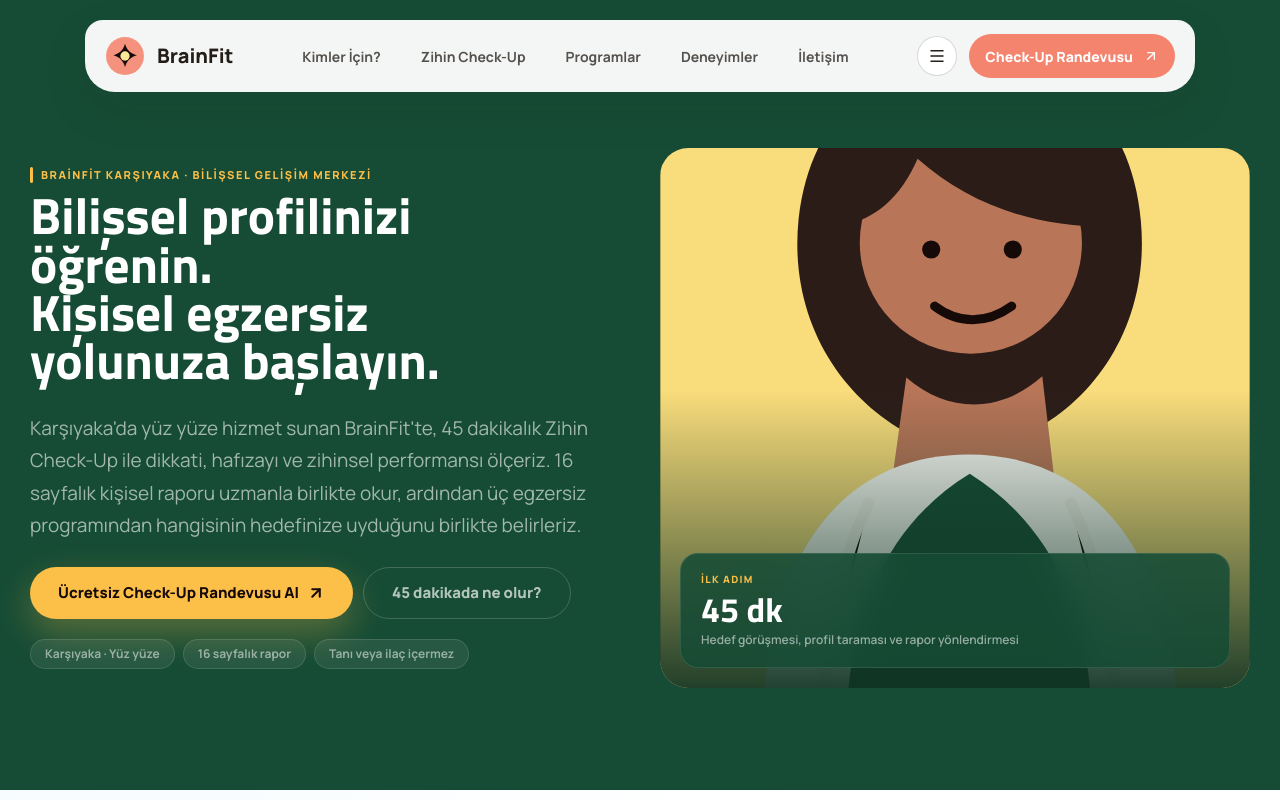
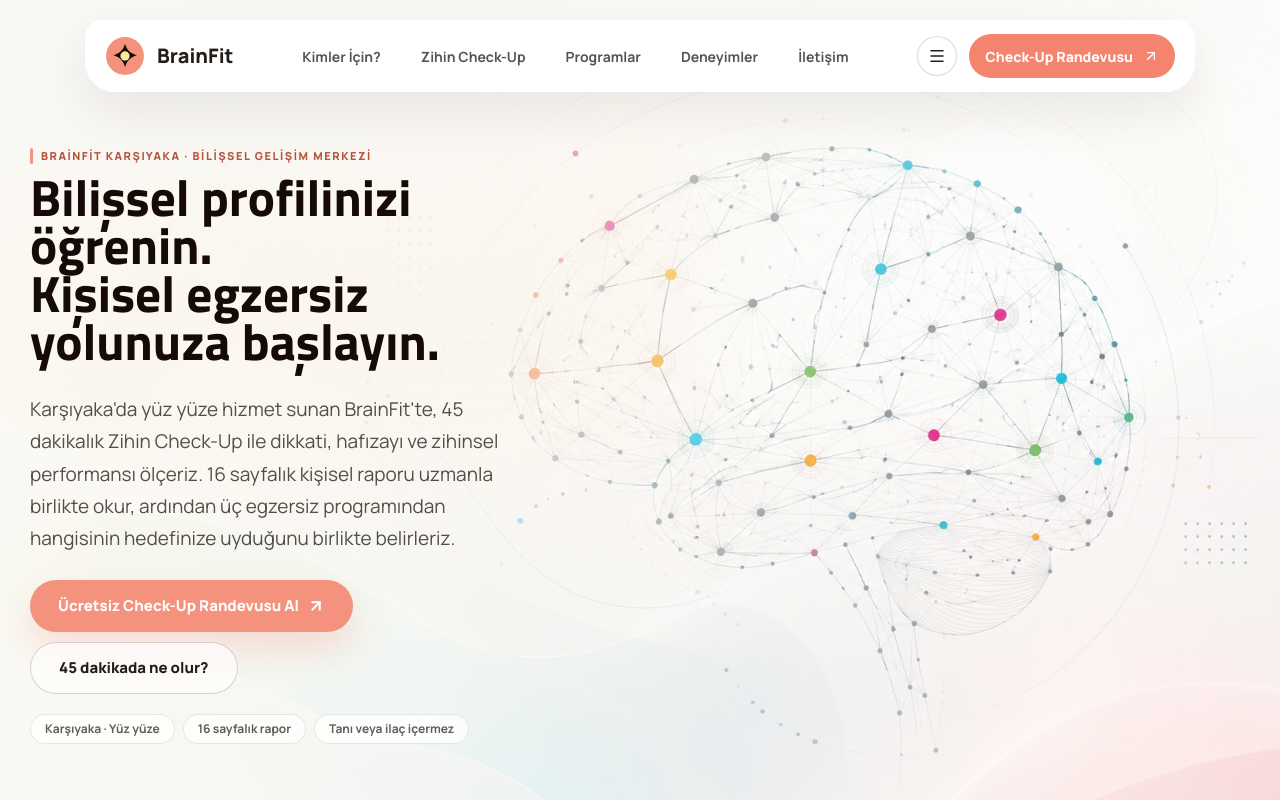
Before and after one commit to cenkerkaragozz/bfit_cl_cs, a Next.js app: page /yetiskinler in a window 1280 px wide. Shown: the top 800 px of the page. Built offline with nearby package versions, Linux system fonts and the light colour scheme.

Commit message:
background changed

```diff
--- a/src/app/globals.css
+++ b/src/app/globals.css
@@ -147,14 +147,28 @@
   background: #f99f8d;
 }
 
-/* ── AdultHero (forest green) ── */
+/* ── AdultHero ── */
 .v4 {
-  background: #164c35;
   position: relative;
   isolation: isolate;
   overflow: hidden;
+  background:
+    url("/images/adult-hero-symbols-bg.png") right center / cover no-repeat,
+    var(--canvas);
+}
+.v4::before {
+  content: "";
+  position: absolute;
+  inset: 0;
+  z-index: 0;
+  background:
+    linear-gradient(90deg, rgba(250, 249, 245, 0.92) 0%, rgba(250, 249, 245, 0.76) 34%, rgba(250, 249, 245, 0.24) 58%, rgba(250, 249, 245, 0) 100%),
+    linear-gradient(180deg, rgba(250, 249, 245, 0.38) 0%, rgba(250, 249, 245, 0.04) 48%, rgba(254, 249, 245, 0.42) 100%);
+  pointer-events: none;
 }
 .v4 .v4-inner {
+  position: relative;
+  z-index: 1;
   padding-top: 148px;
   padding-bottom: clamp(64px, 8vw, 108px);
 }
@@ -163,7 +177,7 @@
   font-weight: 800;
   letter-spacing: 0.14em;
   text-transform: uppercase;
-  color: #fcbf48;
+  color: #b6523c;
   display: flex;
   align-items: center;
   gap: 8px;
@@ -172,7 +186,7 @@
   display: block;
   width: 3px;
   height: 16px;
-  background: #fcbf48;
+  background: #f5927e;
   border-radius: 2px;
   flex-shrink: 0;
 }
@@ -181,7 +195,7 @@
   font-size: clamp(36px, 4vw, 58px);
   font-weight: 700;
   line-height: 0.94;
-  color: white;
+  color: #160a08;
   text-wrap: balance;
   max-width: 18ch;
   margin-top: 8px;
@@ -189,7 +203,7 @@
 .v4 .v4-sub {
   font-size: clamp(16px, 1.7vw, 19px);
   line-height: 1.7;
-  color: rgba(255, 255, 255, 0.6);
+  color: rgba(36, 29, 24, 0.78);
   max-width: 50ch;
   margin-top: 28px;
 }
@@ -209,16 +223,16 @@
   min-height: 52px;
   font-size: 15px;
   font-weight: 800;
-  background: #fcbf48;
-  color: #160a08;
+  background: #f5927e;
+  color: white;
   border: none;
   cursor: pointer;
-  box-shadow: 0 14px 36px rgba(252, 191, 72, 0.3);
+  box-shadow: 0 18px 36px rgba(245, 132, 110, 0.24);
   transition: transform 180ms ease, background 180ms ease;
 }
 .v4 .v4-cta-p:hover {
   transform: translateY(-2px);
-  background: #fdd060;
+  background: #f99f8d;
 }
 .v4 .v4-cta-s {
   display: inline-flex;
@@ -229,14 +243,17 @@
   min-height: 52px;
   font-size: 15px;
   font-weight: 800;
-  color: rgba(255, 255, 255, 0.68);
-  border: 1.5px solid rgba(255, 255, 255, 0.18);
-  background: transparent;
-  transition: transform 180ms ease, border-color 180ms ease;
+  color: #241d18;
+  border: 1.5px solid rgba(36, 29, 24, 0.18);
+  background: rgba(255, 255, 255, 0.64);
+  backdrop-filter: blur(10px);
+  -webkit-backdrop-filter: blur(10px);
+  transition: transform 180ms ease, border-color 180ms ease, background 180ms ease;
 }
 .v4 .v4-cta-s:hover {
   transform: translateY(-2px);
-  border-color: rgba(255, 255, 255, 0.38);
+  border-color: rgba(36, 29, 24, 0.32);
+  background: rgba(255, 255, 255, 0.86);
 }
 .v4 .v4-chips {
   display: flex;
@@ -250,60 +267,46 @@
   gap: 6px;
   padding: 5px 14px;
   border-radius: 9999px;
-  background: rgba(255, 255, 255, 0.07);
-  border: 1px solid rgba(255, 255, 255, 0.12);
+  background: rgba(255, 255, 255, 0.74);
+  border: 1px solid rgba(36, 29, 24, 0.1);
   font-size: 12px;
   font-weight: 700;
-  color: rgba(255, 255, 255, 0.52);
+  color: rgba(36, 29, 24, 0.72);
+  backdrop-filter: blur(10px);
+  -webkit-backdrop-filter: blur(10px);
 }
-.v4 .v4-img-inner {
-  position: relative;
-  min-height: 540px;
-  border-radius: 28px;
-  overflow: hidden;
-  background: #0f3223;
+.v4 .v4-visual-space {
+  min-height: clamp(300px, 41vw, 520px);
 }
-.v4 .v4-img-gradient {
-  position: absolute;
-  inset-inline: 0;
-  bottom: 0;
-  height: 55%;
-  background: linear-gradient(0deg, rgba(15, 50, 35, 0.92) 0%, transparent 100%);
+
+@media (max-width: 1023px) {
+  .v4 {
+    background-position: 58% center;
+  }
+
+  .v4::before {
+    background:
+      linear-gradient(180deg, rgba(250, 249, 245, 0.94) 0%, rgba(250, 249, 245, 0.68) 46%, rgba(250, 249, 245, 0.22) 100%),
+      linear-gradient(90deg, rgba(250, 249, 245, 0.82) 0%, rgba(250, 249, 245, 0.14) 100%);
+  }
+
+  .v4 .v4-visual-space {
+    min-height: clamp(220px, 46vw, 420px);
+  }
 }
-.v4 .v4-img-card {
-  position: absolute;
-  bottom: 20px;
-  left: 20px;
-  right: 20px;
-  background: rgba(22, 76, 53, 0.88);
-  backdrop-filter: blur(16px);
-  -webkit-backdrop-filter: blur(16px);
-  border-radius: 18px;
-  padding: 18px 20px;
-  border: 1px solid rgba(255, 255, 255, 0.1);
-}
-.v4 .v4-img-card-lbl {
-  font-size: 10px;
-  font-weight: 800;
-  letter-spacing: 0.13em;
-  text-transform: uppercase;
-  color: #fcbf48;
-  margin: 0;
-}
-.v4 .v4-img-card-val {
-  font-family: var(--display);
-  font-size: 34px;
-  font-weight: 700;
-  line-height: 1;
-  color: white;
-  margin: 5px 0 0;
-}
-.v4 .v4-img-card-copy {
-  font-size: 12px;
-  font-weight: 600;
-  color: rgba(255, 255, 255, 0.55);
-  line-height: 1.5;
-  margin: 5px 0 0;
+
+@media (max-width: 640px) {
+  .v4 {
+    background-position: 61% bottom;
+  }
+
+  .v4 .v4-inner {
+    padding-top: 124px;
+  }
+
+  .v4 .v4-visual-space {
+    min-height: 250px;
+  }
 }
 
 /* ── CheckupJourneySection ── */
--- a/src/components/AdultLandingPage.tsx
+++ b/src/components/AdultLandingPage.tsx
@@ -193,7 +193,7 @@
 
   return (
     <>
-      <AdultHero selectedConcern={selectedConcern} onSelectConcern={setSelectedConcern} />
+      <AdultHero />
       <AudienceSection selectedConcern={selectedConcern} onSelectConcern={setSelectedConcern} />
       <CheckupJourneySection />
       <OutcomeStrip />
@@ -207,25 +207,18 @@
   );
 }
 
-function AdultHero({
-  selectedConcern,
-  onSelectConcern,
-}: {
-  selectedConcern: string;
-  onSelectConcern: (concern: string) => void;
-}) {
+function AdultHero() {
   return (
-
     <section className="v4">
       <div className="inner v4-inner">
-        <div className="grid gap-10 lg:grid-cols-[1fr_1fr] lg:items-center">
+        <div className="grid gap-10 lg:grid-cols-[0.86fr_1.14fr] lg:items-center">
           <div>
             <span className="v4-kicker">
               <span className="v4-kicker-bar" aria-hidden="true" />
               BrainFit Karşıyaka · Bilişsel Gelişim Merkezi
             </span>
             <h1 className="v4-h1">Bilişsel profilinizi öğrenin. Kişisel egzersiz yolunuza başlayın.</h1>
-            <p className="v4-sub">Karşıyaka'da yüz yüze hizmet sunan BrainFit'te, 45 dakikalık Zihin Check-Up ile dikkati, hafızayı ve zihinsel performansı ölçeriz. 16 sayfalık kişisel raporu uzmanla birlikte okur, ardından üç egzersiz programından hangisinin hedefinize uyduğunu birlikte belirleriz.</p>
+            <p className="v4-sub">Karşıyaka&apos;da yüz yüze hizmet sunan BrainFit&apos;te, 45 dakikalık Zihin Check-Up ile dikkati, hafızayı ve zihinsel performansı ölçeriz. 16 sayfalık kişisel raporu uzmanla birlikte okur, ardından üç egzersiz programından hangisinin hedefinize uyduğunu birlikte belirleriz.</p>
             <div className="v4-ctas">
               <a href="#checkup-form" className="v4-cta-p arrow-shift">
                 Ücretsiz Check-Up Randevusu Al
@@ -239,21 +232,10 @@
               <span className="v4-chip">Tanı veya ilaç içermez</span>
             </div>
           </div>
-          <div>
-            <div className="v4-img-inner">
-              <Image src="/images/doctor-profile.svg" alt="BrainFit Karşıyaka uzman görüşmesi" fill priority sizes="(max-width: 1024px) 92vw, 600px" className="object-cover object-bottom" />
-              <div className="v4-img-gradient" aria-hidden="true" />
-              <div className="v4-img-card">
-                <p className="v4-img-card-lbl">İlk adım</p>
-                <p className="v4-img-card-val">45 dk</p>
-                <p className="v4-img-card-copy">Hedef görüşmesi, profil taraması ve rapor yönlendirmesi</p>
-              </div>
-            </div>
-          </div>
+          <div className="v4-visual-space" aria-hidden="true" />
         </div>
       </div>
     </section>
-
   );
 }
 
```
Also changed, not shown: public/images/adult-hero-symbols-bg.png, public/images/adult-hero-symbols-bg.svg (deleted).
